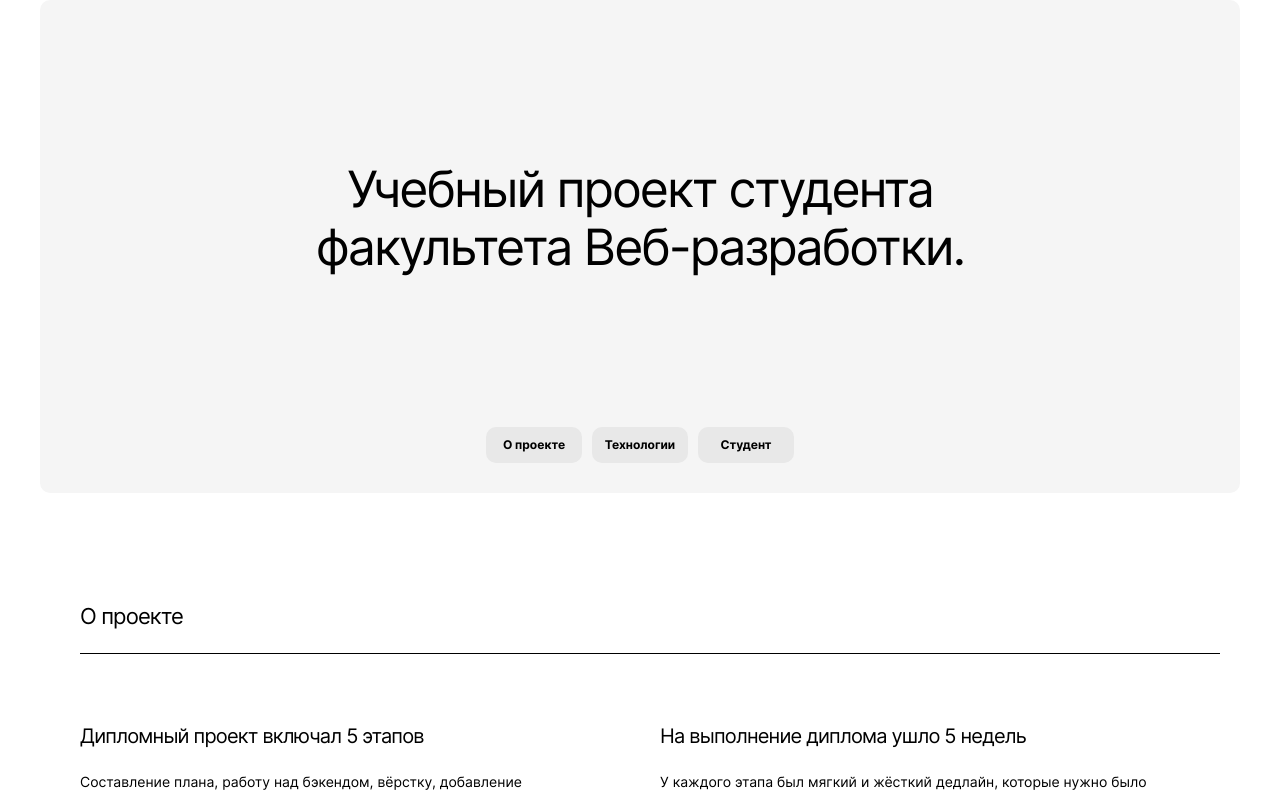
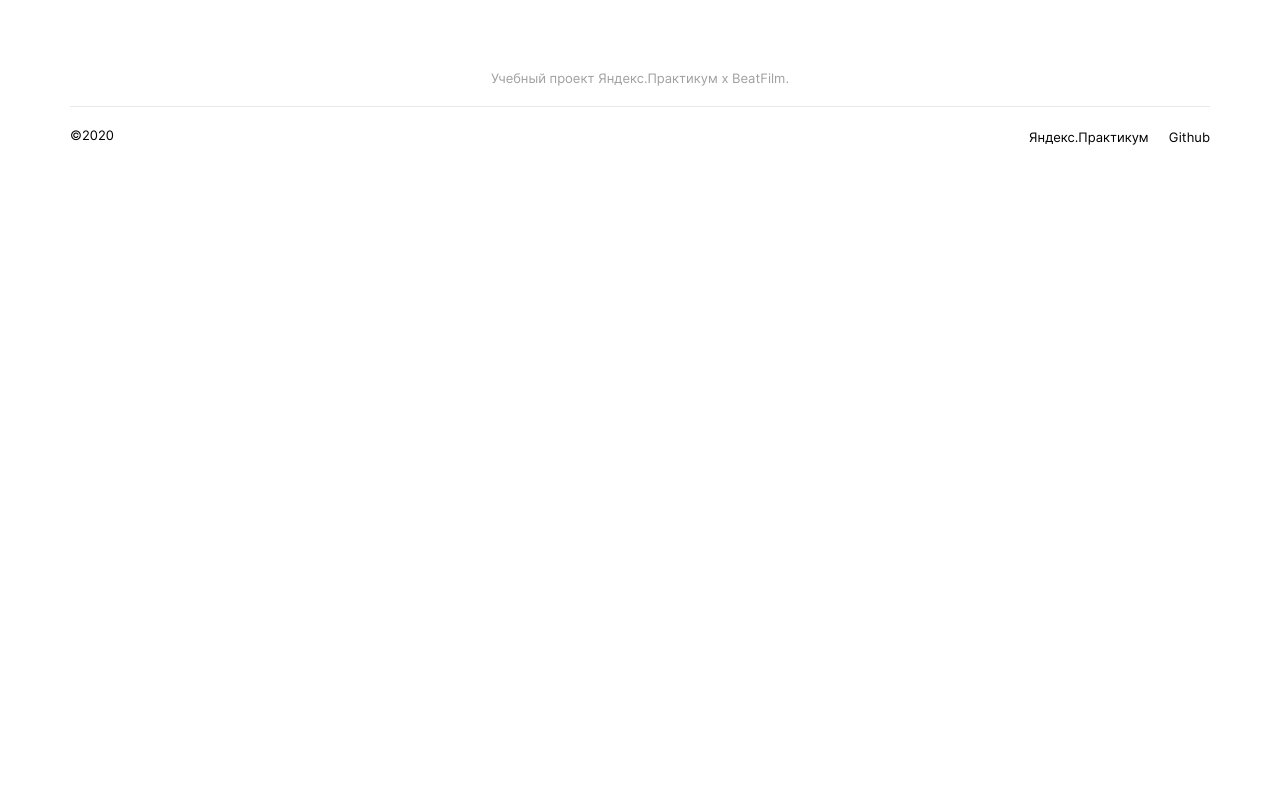
Before and after one commit to Lugovskoy-Maxim/movies-explorer-frontend, a React (Create React App) app: page /movies in a window 1280 px wide. Shown: the top 794 px of the page. Built offline with nearby package versions, Linux system fonts and the light colour scheme.

Commit message:
add: footer

```diff
--- a/src/components/App/App.css
+++ b/src/components/App/App.css
@@ -1,5 +1,9 @@
 .App {
   text-align: center;
+}
+
+.page{
+  background-color: antiquewhite;
 }
 
 .App-logo {
--- a/src/components/App/App.jsx
+++ b/src/components/App/App.jsx
@@ -4,9 +4,9 @@ import React from "react";
 // import Login from "./Login";
 // import Register from "./Register";
 // import Loading from "./Promo";
-// import Header from "./Header";
+import Header from "../Header/Header.jsx";
 import Main from "../Main/Main.jsx";
-// import Footer from "./Footer";
+import Footer from "../Footer/Footer.jsx";
 // import ProtectedRoute from "./ProtectedRoute";
 import './App.css';
 
@@ -14,9 +14,10 @@ function App() {
   return(
     <div className="App">
       <div className="page">
-        <Main />
-      {/* <Header/>
-      <Switch>
+        {/* <Header/>
+        <Main /> */}
+        <Footer />
+      {/*       <Switch>
             <Route path="/">
               <Loading/>
             </Route>
@@ -35,8 +36,8 @@ function App() {
               <Redirect to="/404" />
             </Route>
           </Switch>
+*/}
 
-          <Footer /> */}
       </div>
     </div>
   );
--- /dev/null
+++ b/src/components/Footer/Footer.css
@@ -0,0 +1,55 @@
+.footer{
+  background-color: white;
+  align-items: center;
+  justify-content: space-between;
+  max-width: calc(1280px - 70px*2);
+  padding: 0 70px;
+  margin: 0 auto;
+  font-family: 'Inter';
+  font-style: normal;
+}
+
+.footer__title{
+  padding-top: 70px;
+  margin: 0 auto;
+  font-weight: 400;
+  font-size: 13px;
+  line-height: 16px;
+  color: #A0A0A0;
+}
+
+.footer__information{
+  border-top: 1px solid #E8E8E8;
+  display: flex;
+  justify-content: space-between;
+  margin: 20px auto;
+}
+
+.footer__copyright{
+  margin-top: 20px;
+  font-weight: 400;
+  font-size: 13px;
+  line-height: 16px;
+}
+
+.footer__links{
+  margin-top: 20px;
+  list-style-type: none;
+  display: flex;
+}
+
+.footer__link{
+  margin-right: 20px;
+}
+
+.footer__link:last-child{
+  margin-right: 0;
+}
+
+.footer__authors{
+  text-decoration: none;
+  color: #000;
+  font-weight: 400;
+  font-size: 13px;
+  line-height: 16px;
+}
--- /dev/null
+++ b/src/components/Footer/Footer.jsx
@@ -0,0 +1,22 @@
+import React from 'react';
+import "./Footer.css";
+
+function Footer(){
+  return (
+  <section className="footer">
+    <p className='footer__title'>Учебный проект Яндекс.Практикум х BeatFilm.</p>
+    <div className='footer__information'>
+      <p className='footer__copyright'>&copy;2020</p>
+      <ul className='footer__links'>
+        <li className='footer__link'>
+        	<a href='https://practicum.yandex.ru/' className='footer__authors'>Яндекс.Практикум</a>
+        </li>
+        <li className='footer__link'>
+        	<a href='https://github.com/yandex' className='footer__authors'>Github</a>
+        </li>
+      </ul>
+    </div>
+  </section>
+)
+}
+export default Footer;
--- /dev/null
+++ b/src/components/Header/Header.css
@@ -0,0 +1,48 @@
+.header{
+  margin: 18px auto 38px;
+  display: flex;
+  align-items: center;
+  justify-content: space-between;
+  max-width: calc(1280px - 70px*2);
+}
+
+.header__link{
+  text-decoration: none;
+  margin-right: 30px;
+  color: #000;
+  font-weight: 600;
+  font-size: 12px;
+  line-height: 30px;
+}
+
+.header__link:last-child{
+  margin-right: 0;
+}
+
+.header__link-logo{
+  width: 38px;
+  height: 38px;
+}
+
+.header__logo{
+  width: 38px;
+  height: 38px;
+  object-fit: cover;
+  border-radius: 10px;
+  box-shadow: 0 4px 4px rgba(0, 0, 0, 0.25);
+}
+
+.header__navInfo{
+  display: flex;
+  align-items: center;
+}
+
+.header__link_login{
+  height: 32px;
+  width: 76px;
+  background-color: #2BE080;
+  border-radius: 3px;
+  justify-content: center;
+  align-items: center;
+  text-align: center;
+}
--- /dev/null
+++ b/src/components/Header/Header.jsx
@@ -0,0 +1,28 @@
+import React from "react";
+import { Link, Routes, Route } from "react-router-dom";
+import "./Header.css";
+import Logo from "../../images/logo.svg";
+
+function Header() {
+    return (
+        <section className="header">
+          <a className="header__link-logo" href="/">
+          <img className="header__logo" alt="Логотип" src={Logo} />
+        </a>
+        <div className="header__navInfo">
+        {/* <Routes> */}
+          {/* <Route path='/signup'> */}
+            <Link className="header__link header__link_register" to="/signup">Регистрация</Link>
+          {/* </Route> */}
+          {/* <Route path='/signin'> */}
+          <div className="header__link_login">
+          <Link className="header__link " to="/signin">Войти</Link>
+          </div>
+          {/* </Route> */}
+        {/* </Routes> */}
+        </div>
+        </section>
+    );
+}
+
+export default Header;
--- a/src/components/Main/Promo/Promo.css
+++ b/src/components/Main/Promo/Promo.css
@@ -8,7 +8,6 @@
   text-align: center;
   font-family: 'Inter';
   font-style: normal;
-
 }
 
 .promo__title {
```
Also changed, not shown: src/components/Main/Main.jsx (+5 -5 lines), src/images/logo.svg.
